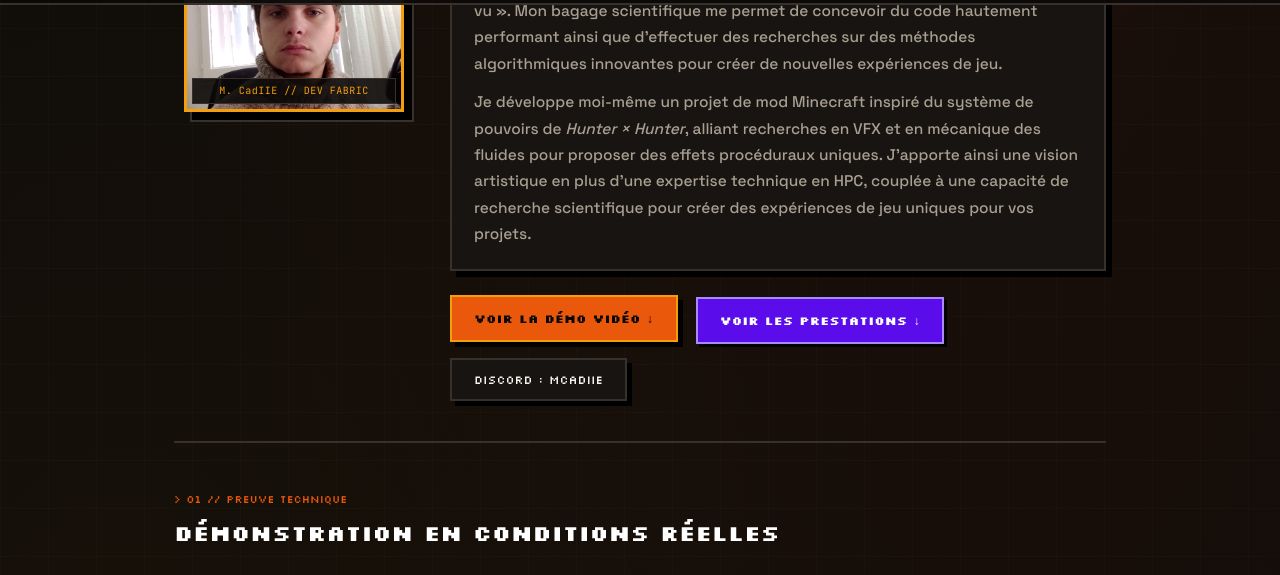
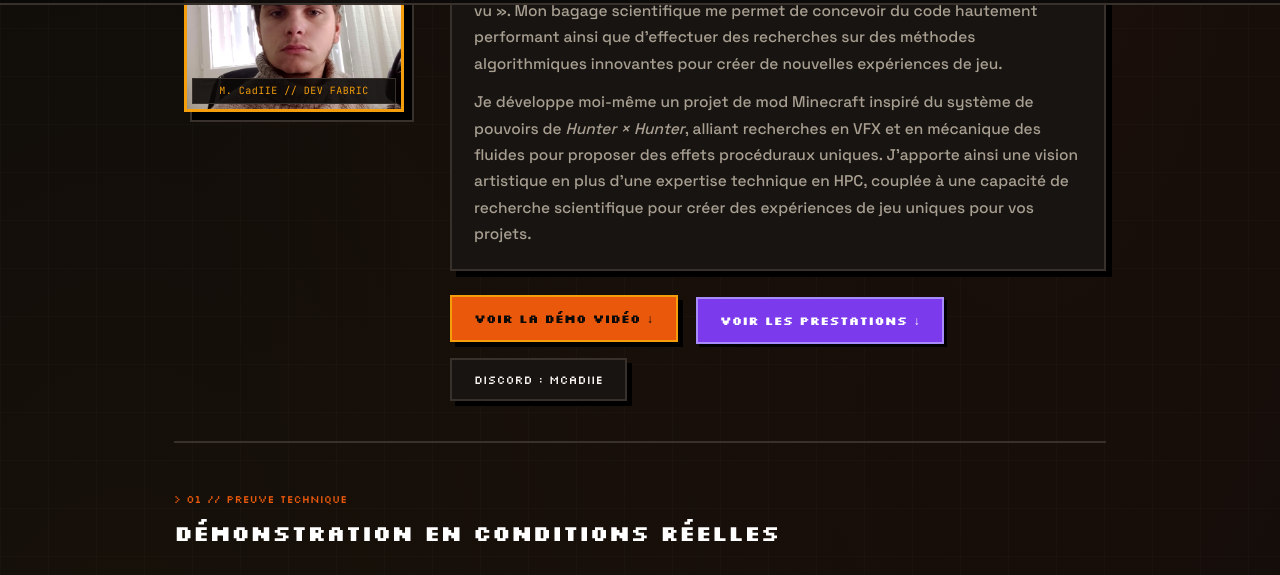
Before and after one commit to MrGblizz/Portfolio, a plain HTML site: page index.html in a window 1280 px wide. In both pictures the pointer is over the link "VOIR LES PRESTATIONS ↓". Shown: the part 548-1123 px from the top of the page. Drawn offline with Linux system fonts and the light colour scheme.

Commit message:
style: ajouter un violet distinct au survol du CTA

```diff
--- a/index.html
+++ b/index.html
@@ -310,7 +310,7 @@
     }
 
     .btn-voxel-services:hover {
-      background: #5A0CEA;
+      background: #7C3AED;
       border-color: #A78BFA;
       color: #fff;
     }
```
